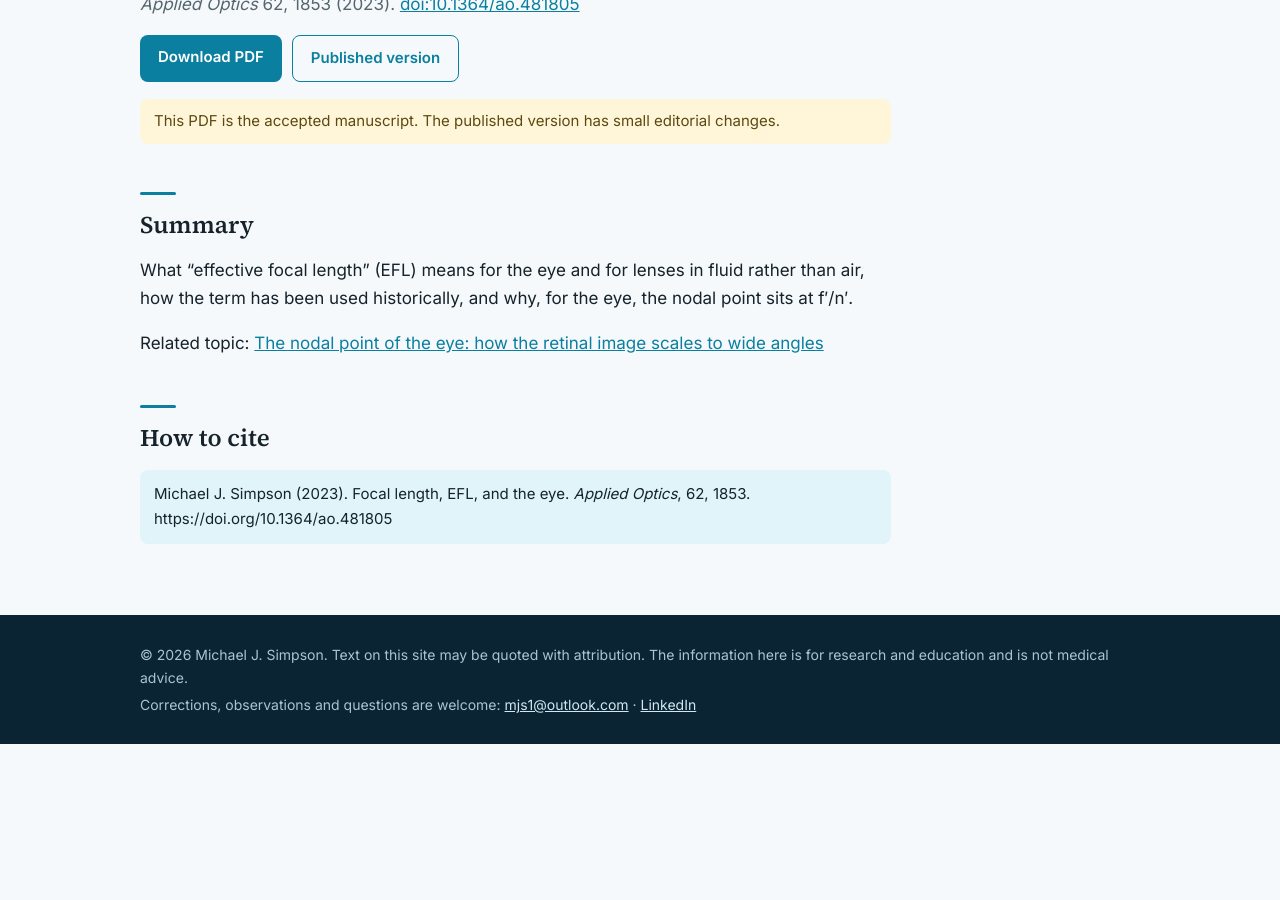
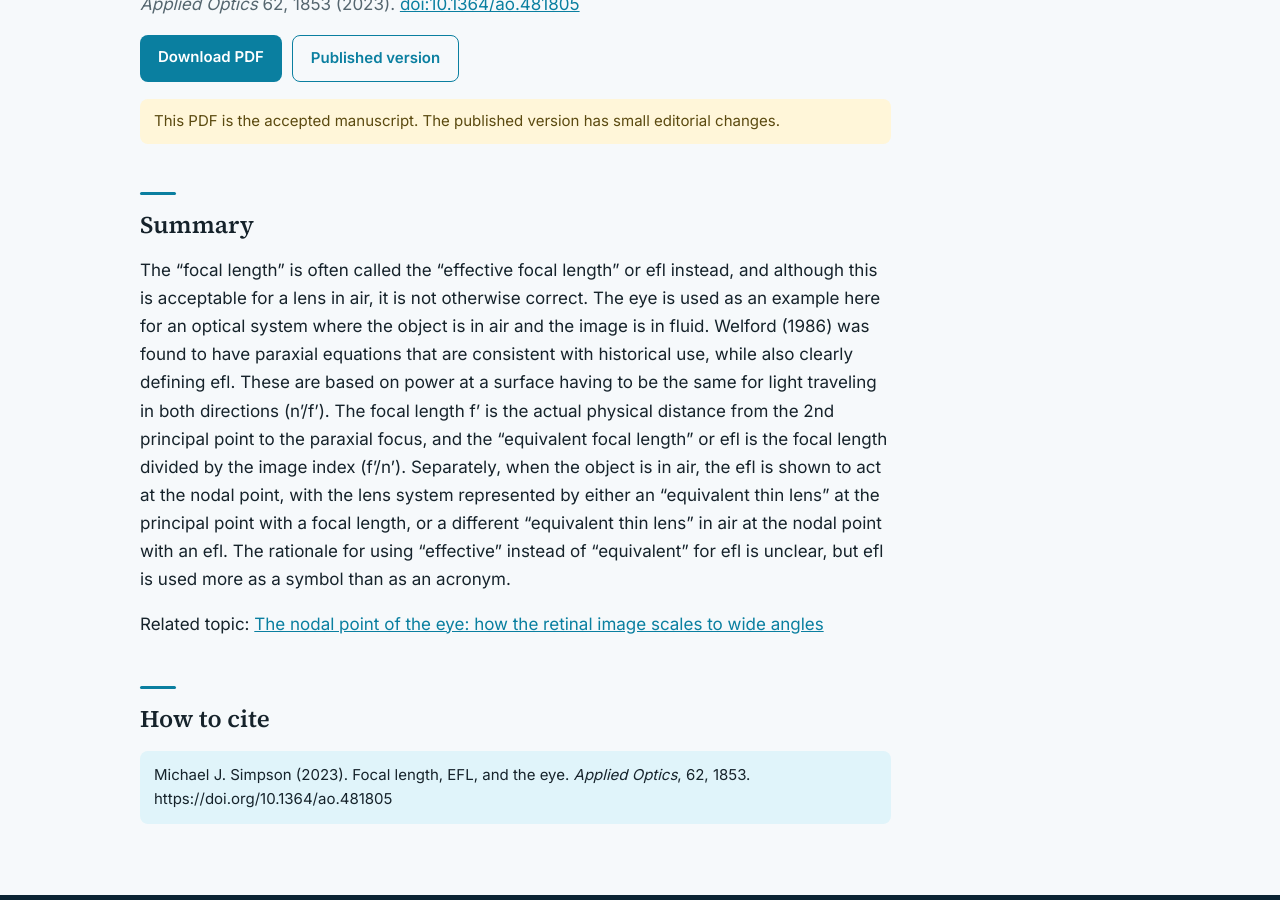
Before and after one commit to mjs1mjs1/eyeopticz, a Jekyll site: the page built from _papers/focal-length-efl-and-the-eye.md, in a window 1280 px wide and 900 px high, scrolled down 448 px. Built offline with Jekyll 4.4.1, drawn with Linux system fonts in a browser that asks for light colours; before the commit the page ends 1192 px from its top, so only the background shows below that.

Commit message:
Update focal-length-efl-and-the-eye.md

```diff
--- a/_papers/focal-length-efl-and-the-eye.md
+++ b/_papers/focal-length-efl-and-the-eye.md
@@ -13,4 +13,4 @@ topic: nodal
 version_note: This PDF is the accepted manuscript. The published version has small editorial changes.
 ---
 <!-- Replace this paragraph with the paper's abstract. -->
-What "effective focal length" (EFL) means for the eye and for lenses in fluid rather than air, how the term has been used historically, and why, for the eye, the nodal point sits at f′/n′.
+The “focal length” is often called the “effective focal length” or efl instead, and although this is acceptable for a lens in air, it is not otherwise correct. The eye is used as an example here for an optical system where the object is in air and the image is in fluid. Welford (1986) was found to have paraxial equations that are consistent with historical use, while also clearly defining efl. These are based on power at a surface having to be the same for light traveling in both directions (n’/f’). The focal length f’ is the actual physical distance from the 2nd principal point to the paraxial focus, and the “equivalent focal length” or efl is the focal length divided by the image index (f’/n’). Separately, when the object is in air, the efl is shown to act at the nodal point, with the lens system represented by either an “equivalent thin lens” at the principal point with a focal length, or a different “equivalent thin lens” in air at the nodal point with an efl. The rationale for using “effective” instead of “equivalent” for efl is unclear, but efl is used more as a symbol than as an acronym.
```
